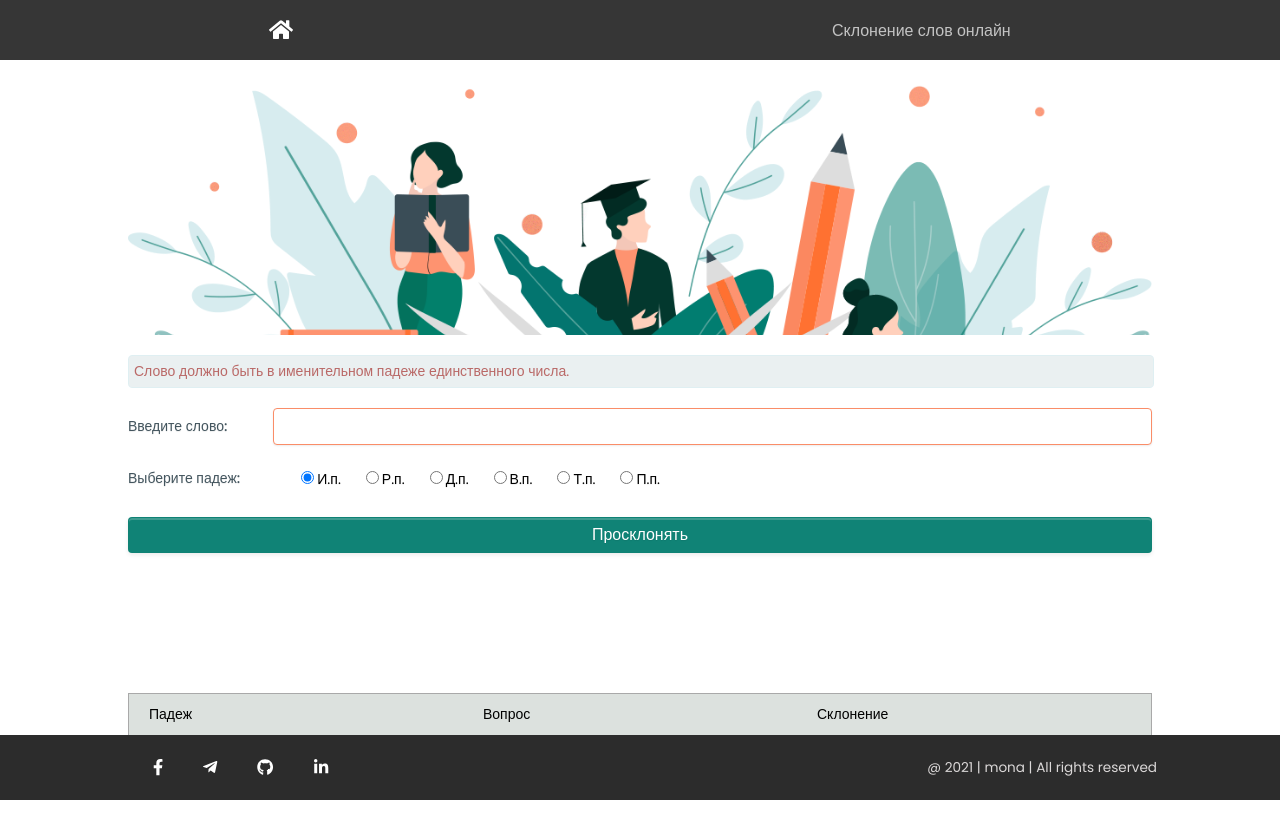
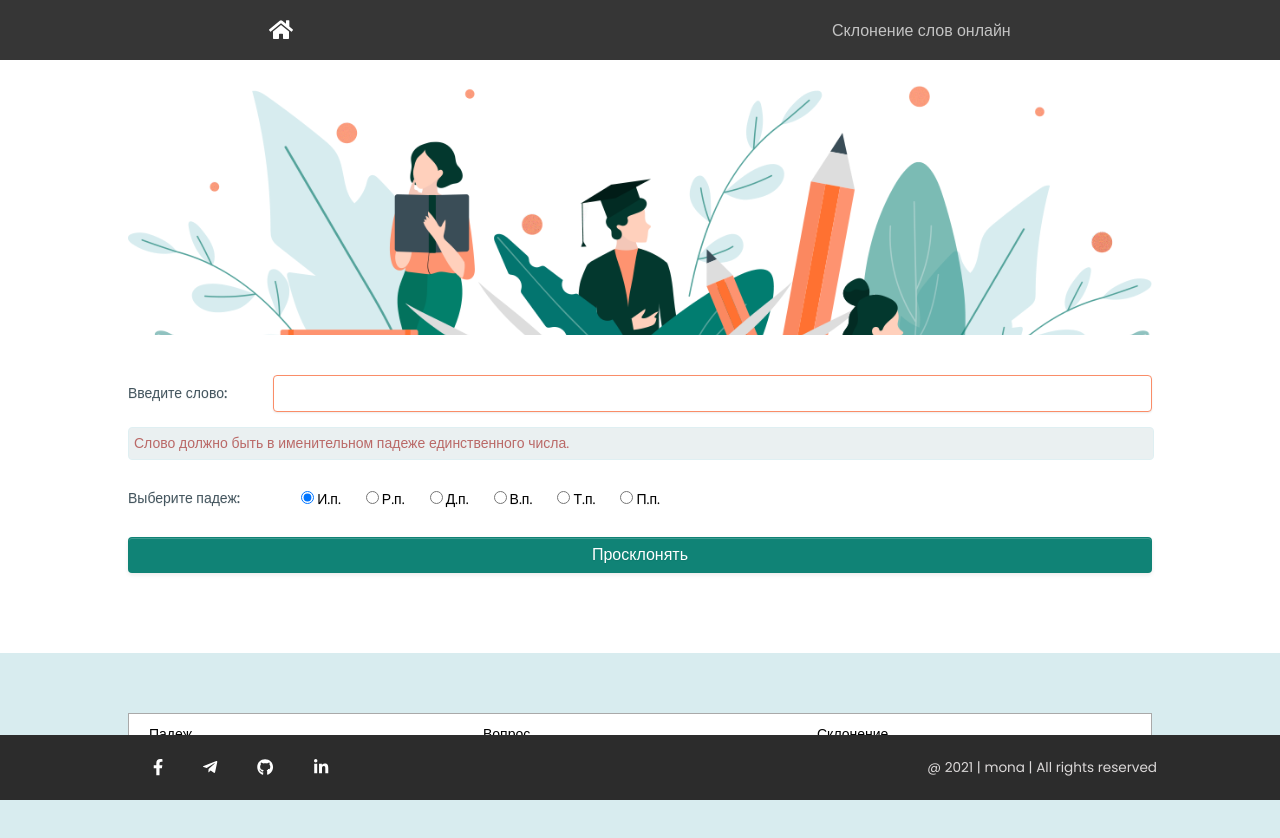
Before and after one commit to MonaMag/gnivc-test, a React (Create React App) app: page / in a window 1280 px wide. Shown: the top 838 px of the page. Before the commit the page ends 800 px from the top, so only its background shows below. Built offline with nearby package versions, Linux system fonts and the light colour scheme.

Commit message:
changed styles for components

```diff
--- a/public/index.html
+++ b/public/index.html
@@ -2,19 +2,16 @@
 <html lang="en">
   <head>
     <meta charset="utf-8" />
-    <link rel="icon" href="%PUBLIC_URL%/favicon.ico" />
     <meta name="viewport" content="width=device-width, initial-scale=1" />
     <meta name="theme-color" content="#000000" />
     <meta
       name="description"
       content="Web site created using create-react-app"
     />
-    <link rel="apple-touch-icon" href="%PUBLIC_URL%/logo192.png" />
     <!--
       manifest.json provides metadata used when your web app is installed on a
       user's mobile device or desktop. See https://developers.google.com/web/fundamentals/web-app-manifest/
     -->
-    <link rel="manifest" href="%PUBLIC_URL%/manifest.json" />
       <link rel="preconnect" href="https://fonts.googleapis.com">
       <link rel="preconnect" href="https://fonts.gstatic.com" crossorigin>
       <link href="https://fonts.googleapis.com/css2?family=Poppins:wght@100;200;300;400;500;600;700;800;900&display=swap" rel="stylesheet">
--- a/src/components/cases/Cases.module.css
+++ b/src/components/cases/Cases.module.css
@@ -1,3 +1,8 @@
+.caseWrapper {
+    width: 100%;
+    height: 500px;
+    background-color: #d8ecef;
+}
 .container {
     margin-top: 30px;
     width: 100%;
@@ -12,19 +17,19 @@
     margin: 0 auto;
 }
 
-/*.container::after {
-    content: "";
-    background-image: url('../../assets/img/fon7.jpg');
+/*
+.container::after {
+    background-image: url('../../assets/img/footImg3.svg');
     background-repeat: no-repeat;
-    background-size: cover;
-    opacity: 0.2;
+    background-size: contain;
     top: 0;
     left: 0;
     bottom: 0;
     right: 0;
     position: absolute;
-    z-index: -1;
-}*/
+    z-index: -2;
+}
+*/
 
 .headerTable {
     display: grid;
@@ -36,7 +41,7 @@
     flex-wrap: wrap;
     padding: 10px;
     text-align: start;
-    background-color: rgba(205, 212, 209, 0.7);
+    background-color: white;
 }
 
 .valueTable {
--- a/src/components/cases/Cases.tsx
+++ b/src/components/cases/Cases.tsx
@@ -24,6 +24,7 @@ export const Cases = () => {
 
 
     return (
+        <div className={s.caseWrapper}>
             <div className={s.container}>
                 <div className={s.caseBlock}>
 
@@ -50,6 +51,8 @@ export const Cases = () => {
                             </div>
                             : ''}
                     </div>
+                    {/* <div className={s.caseImg}></div>*/}
+                </div>
             </div>
         </div>
     )
--- a/src/components/formContainer/FormContainer.module.css
+++ b/src/components/formContainer/FormContainer.module.css
@@ -16,7 +16,7 @@
 .formImg {
     width: 100%;
     height: 250px;
-    margin-bottom: 20px;
+    margin-bottom: 40px;
     background-image: url('../../assets/img/banner.png');
     background-repeat: no-repeat;
     background-size: cover;
@@ -51,7 +51,7 @@
     outline: none;
     font-size: 14px;
     padding: 2px 15px;
-    border: 1px solid rgb(33, 126, 74);
+    border: 1px solid #108376;
     box-shadow: inset 0 1px 0 rgba(255, 255, 255, 0.2), 0 1px 2px rgba(0, 0, 0, 0.08);
 }
 .inputGroupControl:focus {
@@ -102,14 +102,12 @@
     background-color: #108376;
     cursor: pointer;
     border: 1px solid rgba(16, 131, 118, 0.53);
-    box-shadow: inset 0 2px 0 rgba(255, 255, 255, 0.2), 0 2px 4px rgba(0, 0, 0, 0.08);
+    box-shadow: inset 0 1px 0 rgba(255, 255, 255, 0.2), 0 2px 4px rgba(0, 0, 0, 0.08);
 }
 
 .btn:hover {
     background-color: #fe783c;
-   border: 1px solid #fa8d68;
-   /* background-color: #499e98;
-    border: 1px solid #6db5b0;*/
+   border: 1px solid #fd9e7c;
 }
 
 @media screen and (max-width: 700px) {
--- a/src/components/formContainer/form/Form.tsx
+++ b/src/components/formContainer/form/Form.tsx
@@ -29,14 +29,14 @@ export const Form = ({
             <div className={s.formBlock}>
                 <div className={s.formImg}>
                 </div>
-                <div className={s.explanation}>
-                    <span>Слово должно быть в именительном падеже единственного числа.</span>
-                </div>
 
                 <div className={s.inputGroup}>
                     <div className={s.groupTitle}>Введите слово:</div>
                     <input className={s.inputGroupControl} type="text" value={word} onChange={onInputChange}
                            autoFocus/>
+                </div>
+                <div className={s.explanation}>
+                    <span>Слово должно быть в именительном падеже единственного числа.</span>
                 </div>
 
                 <div className={s.radioGroup}>
```
Lines whose indentation alone changed are shown as unchanged.
